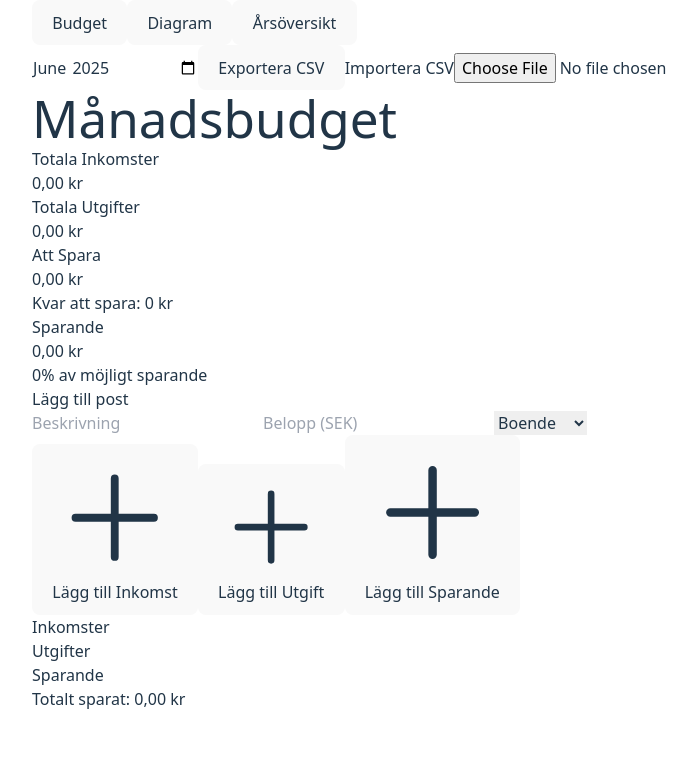
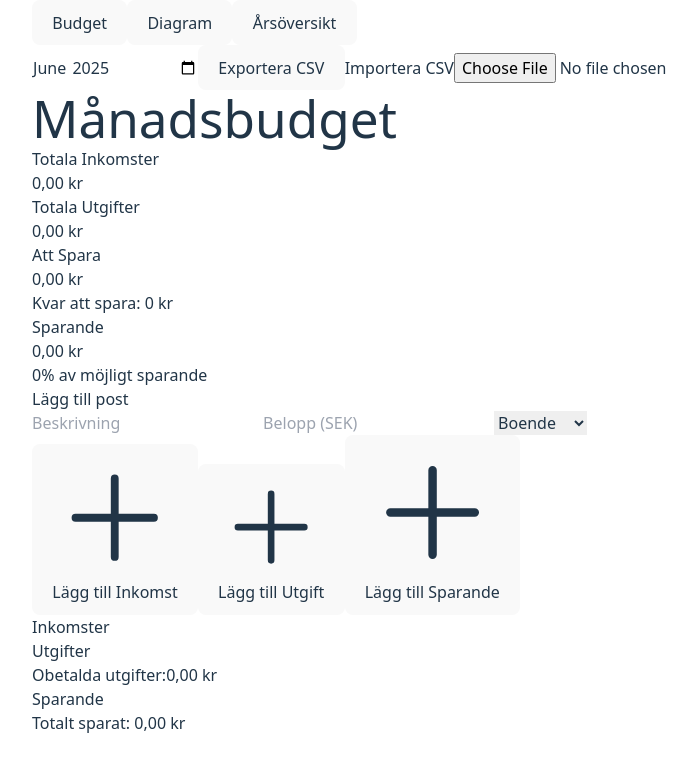
Before and after one commit to PSandgren1/Budget-app, a React (Vite) app: page / in a window 1280 px wide. Shown: the top 768 px of the page, without its empty margins (241-938 px from the left). Built offline with nearby package versions, Linux system fonts and the light colour scheme.

Commit message:
Add unpaid expenses tracking and toggle functionality for expenses

```diff
--- a/src/App.tsx
+++ b/src/App.tsx
@@ -62,6 +62,7 @@ const App: React.FC = () => {
   // Summeringar
   const totalIncomes = useMemo(() => (data.incomes || []).reduce((sum: number, item: any) => sum + item.amount, 0), [data]);
   const totalExpenses = useMemo(() => (data.expenses || []).reduce((sum: number, item: any) => sum + item.amount, 0), [data]);
+  const unpaidExpenses = useMemo(() => (data.expenses || []).filter((item: any) => !item.paid).reduce((sum: number, item: any) => sum + item.amount, 0), [data]);
   const savings = useMemo(() => totalIncomes - totalExpenses, [totalIncomes, totalExpenses]);
   const totalSaved = useMemo(() => (data.savingsList || []).reduce((sum: number, item: any) => sum + item.amount, 0), [data]);
 
@@ -81,10 +82,20 @@ const App: React.FC = () => {
     if (!description || !amount) return;
     setData((prev: any) => ({
       ...prev,
-      expenses: [...(prev.expenses || []), { id: Date.now(), description, amount: parseFloat(amount), category }],
+      expenses: [...(prev.expenses || []), { id: Date.now(), description, amount: parseFloat(amount), category, paid: false }],
     }));
     setDescription('');
     setAmount('');
+  };
+
+  // Markera utgift som betald/obetalad
+  const toggleExpensePaid = (id: number) => {
+    setData((prev: any) => ({
+      ...prev,
+      expenses: (prev.expenses || []).map((item: any) =>
+        item.id === id ? { ...item, paid: !item.paid } : item
+      ),
+    }));
   };
 
   // Lägg till sparande
@@ -246,12 +257,19 @@ const App: React.FC = () => {
               </section>
               <section className="p-6 bg-gray-800 rounded-lg shadow-xl">
                 <h2 className="text-2xl font-semibold text-red-400 mb-4 border-b-2 border-yellow-400 pb-2">Utgifter</h2>
+                <div className="mb-4 bg-red-900/80 rounded-lg p-3 text-red-200 font-semibold flex items-center gap-2">
+                  <span>Obetalda utgifter:</span>
+                  <span className="text-lg">{formatCurrency(unpaidExpenses)}</span>
+                </div>
                 <ul>
                   {(data.expenses || []).map((item: any) => (
-                    <li key={item.id} className="flex justify-between items-center p-3 mb-2 bg-gray-700 rounded-lg shadow-sm hover:bg-gray-600 transition duration-150">
-                      <span>{item.description} <span className="text-xs text-yellow-300">({item.category})</span></span>
+                    <li key={item.id} className={`flex justify-between items-center p-3 mb-2 rounded-lg shadow-sm transition duration-150 ${item.paid ? 'bg-green-700/80 hover:bg-green-600/80' : 'bg-gray-700 hover:bg-gray-600'}`}>
+                      <div className="flex items-center gap-2">
+                        <input type="checkbox" checked={!!item.paid} onChange={() => toggleExpensePaid(item.id)} className="accent-green-500 w-5 h-5" title="Markera som betald" />
+                        <span className={item.paid ? 'line-through text-green-200' : ''}>{item.description} <span className="text-xs text-yellow-300">({item.category})</span></span>
+                      </div>
                       <div className="flex items-center gap-3">
-                        <span className="font-medium text-red-300">{formatCurrency(item.amount)}</span>
+                        <span className={`font-medium ${item.paid ? 'text-green-200' : 'text-red-300'}`}>{formatCurrency(item.amount)}</span>
                         <button onClick={() => removeItem('expense', item.id)} className="text-gray-400 hover:text-red-400 transition duration-150">
                           <TrashIcon />
                         </button>
```
